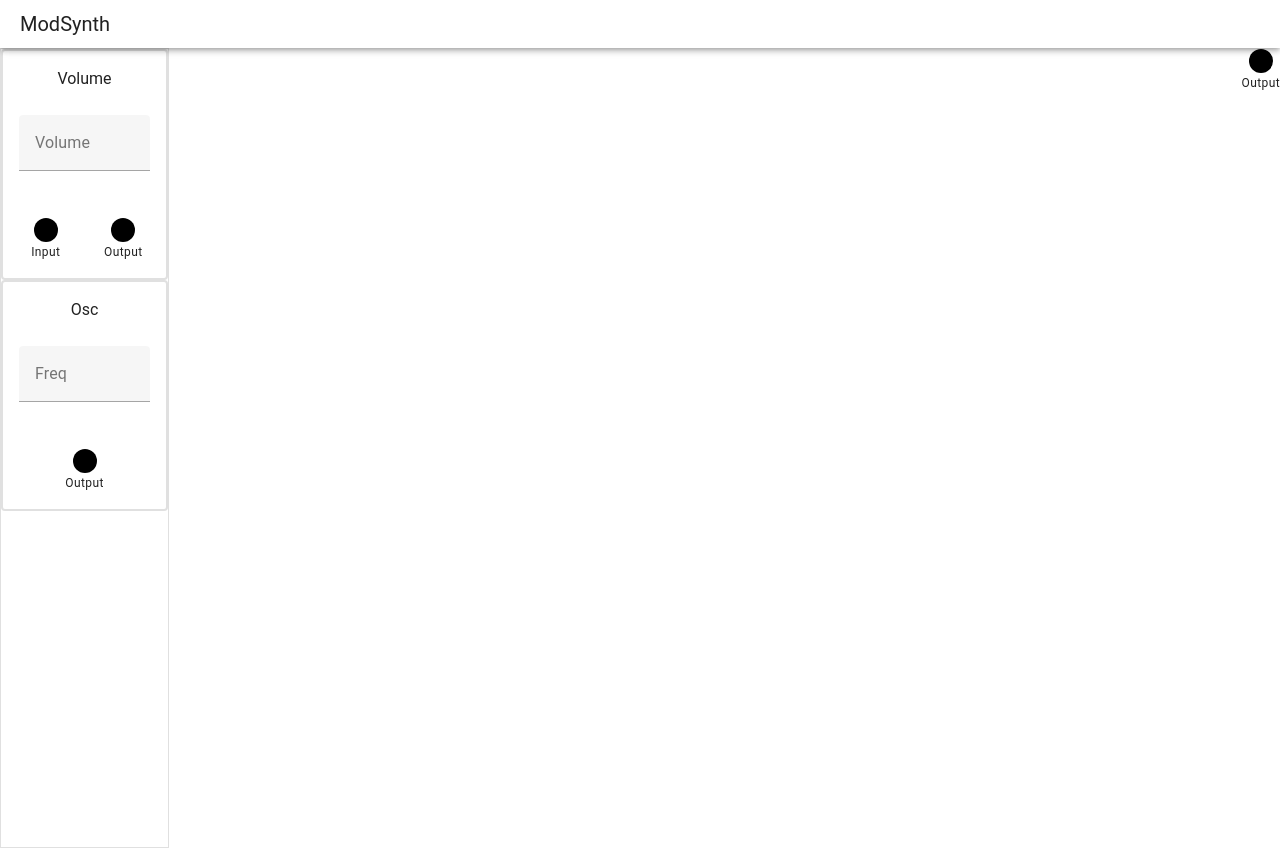
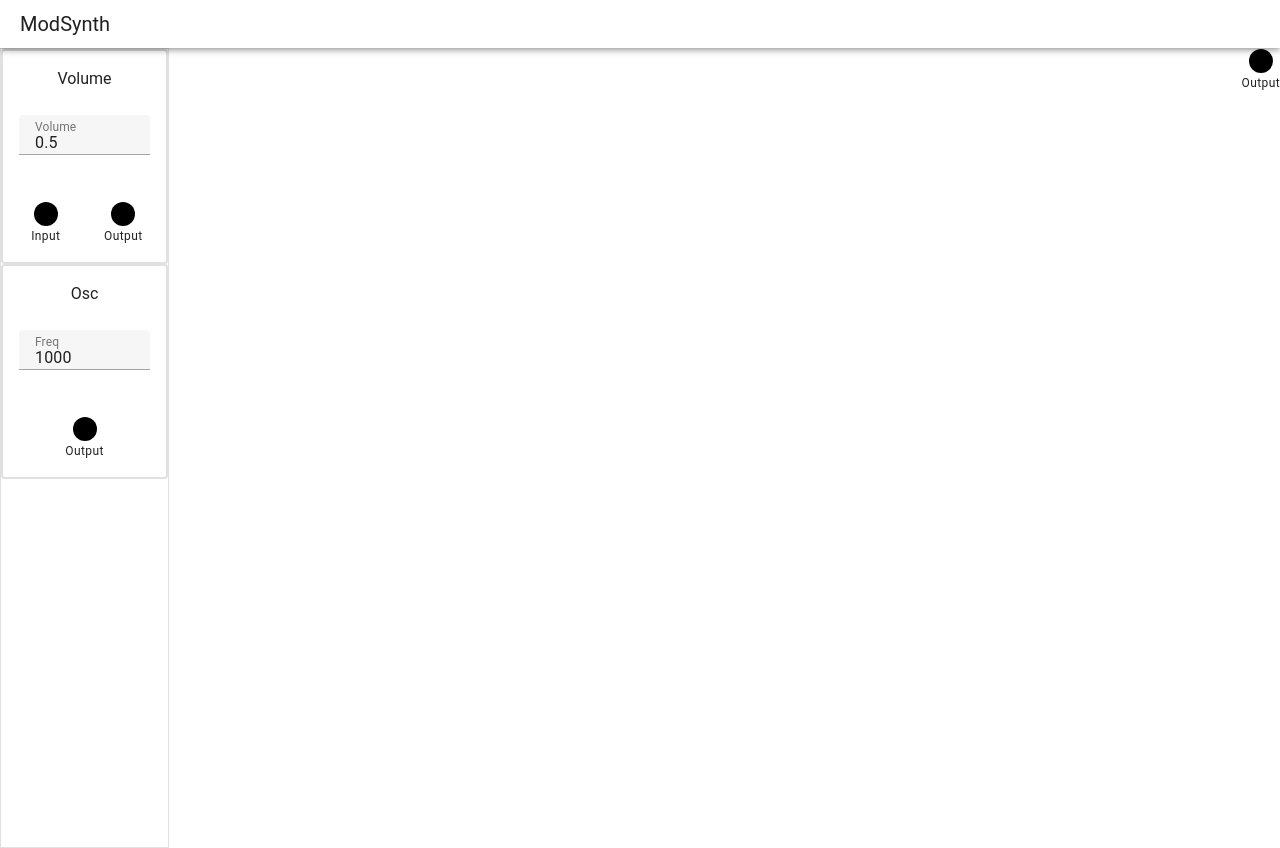
Before and after one commit to yuu528/ModSynth, a Vue app: page / in a window 1280 px wide. Built offline with nearby package versions, Linux system fonts and the light colour scheme.

Commit message:
Implement value updating

```diff
--- a/src/renderer/components/Module.vue
+++ b/src/renderer/components/Module.vue
@@ -10,10 +10,14 @@
         <v-col v-for="control in props.controls" :key="control.name">
           <v-text-field
             type="number"
-            :v-model="control.value"
+            density="compact"
+            v-model="control.value"
+            :class="control.id"
             :label="control.name"
             :min="control.min"
             :max="control.max"
+            :step="control.step"
+            @change="event => { moduleStore.updateValue(props.idx, control.id, event.target.value) }"
           >
           </v-text-field>
         </v-col>
@@ -28,7 +32,11 @@
 </template>
 
 <script setup lang="ts">
+import { useModuleStore } from '../stores/ModuleStore'
+
 import Jack from './Jack.vue'
+
+const moduleStore = useModuleStore()
 
 const props = defineProps([
   'name',
--- a/src/renderer/stores/ModuleStore.ts
+++ b/src/renderer/stores/ModuleStore.ts
@@ -25,10 +25,12 @@ export const useModuleStore = defineStore('module', () => {
 			name: 'Volume',
 			controls: [
 				{
+					id: 'volume',
 					name: 'Volume',
 					min: 0,
-					max: 100,
-					value: 50
+					max: 2,
+					step: 0.1,
+					value: 0.5
 				}
 			],
 			jacks: [
@@ -46,9 +48,11 @@ export const useModuleStore = defineStore('module', () => {
 			name: 'Osc',
 			controls: [
 				{
+					id: 'frequency',
 					name: 'Freq',
 					min: 1,
 					max: 16e3,
+					step: 1,
 					value: 1e3
 				}
 			],
@@ -66,17 +70,20 @@ export const useModuleStore = defineStore('module', () => {
 	const audioCtx = ref(new window.AudioContext())
 
 	function add(module) {
+		let defaultVal
 		switch(module.id) {
 			case 'volume':
+				defaultVal = module.controls.find(control => control.id == 'volume').value
 				module.input = audioCtx.value.createGain()
-				module.input.gain.setValueAtTime(0.1, audioCtx.value.currentTime)
+				module.input.gain.setValueAtTime(defaultVal, audioCtx.value.currentTime)
 				module.output = module.input
 				break
 
 			case 'oscillator':
+				defaultVal = module.controls.find(control => control.id == 'frequency').value
 				module.output = audioCtx.value.createOscillator()
 				module.output.type = "sine"
-				module.output.frequency.setValueAtTime(1e3, audioCtx.value.currentTime)
+				module.output.frequency.setValueAtTime(defaultVal, audioCtx.value.currentTime)
 				module.output.start()
 				break
 		}
@@ -91,6 +98,28 @@ export const useModuleStore = defineStore('module', () => {
 		nextTick(() => {
 			cableStore.updateCables()
 		})
+	}
+
+	function updateValue(idx, id, value) {
+		const module = enabledModules.value[idx]
+
+		switch(module.id) {
+			case 'volume':
+				switch(id) {
+					case 'volume':
+						module.input.gain.setValueAtTime(value, audioCtx.value.currentTime)
+						break
+				}
+				break
+
+			case 'oscillator':
+				switch(id) {
+					case 'frequency':
+						module.output.frequency.setValueAtTime(value, audioCtx.value.currentTime)
+						break
+				}
+				break
+		}
 	}
 
 	function baseDragStart(event) {
@@ -182,7 +211,7 @@ export const useModuleStore = defineStore('module', () => {
 
 	return {
 		mimes, types, modules, enabledModules, audioCtx,
-		add, remove,
+		add, remove, updateValue,
 		baseDragStart, baseDragOver, baseDrop,
 		dragStart, dragOver, dragEnd, drop
 	}
```
